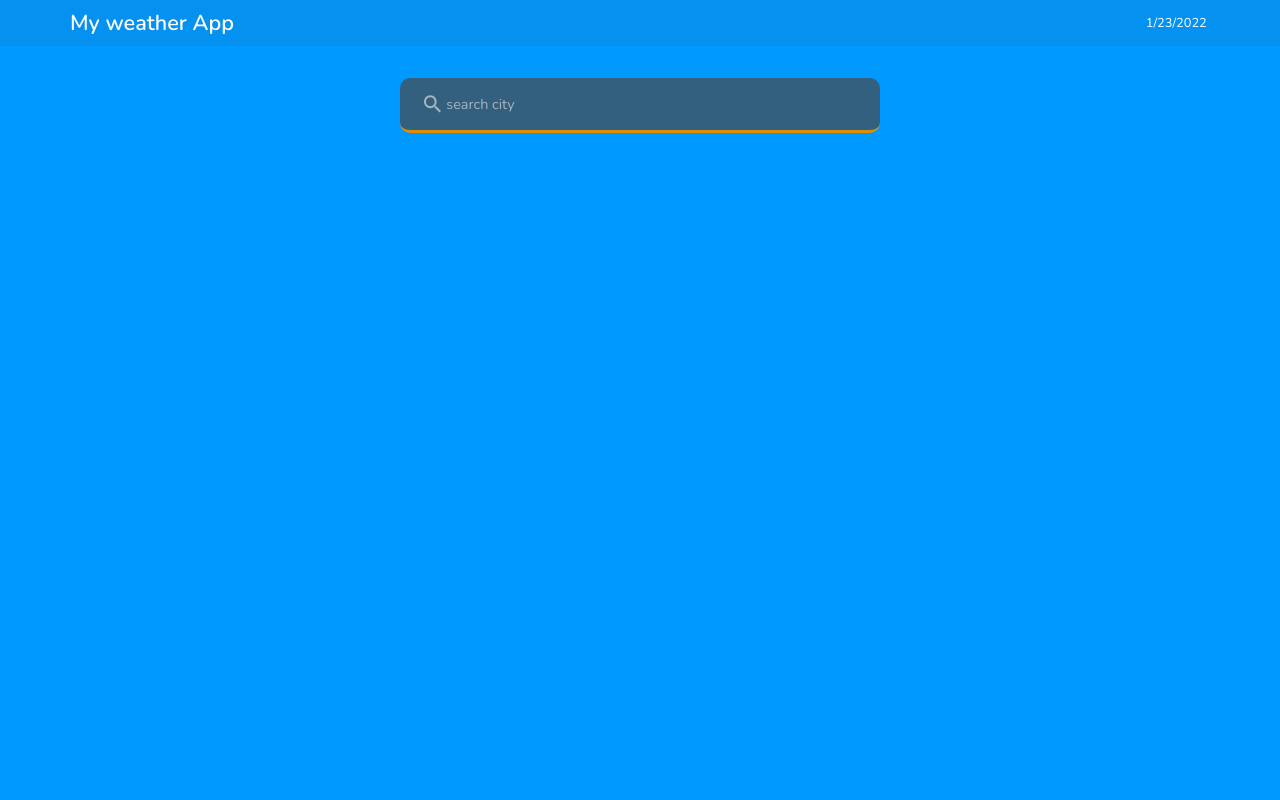
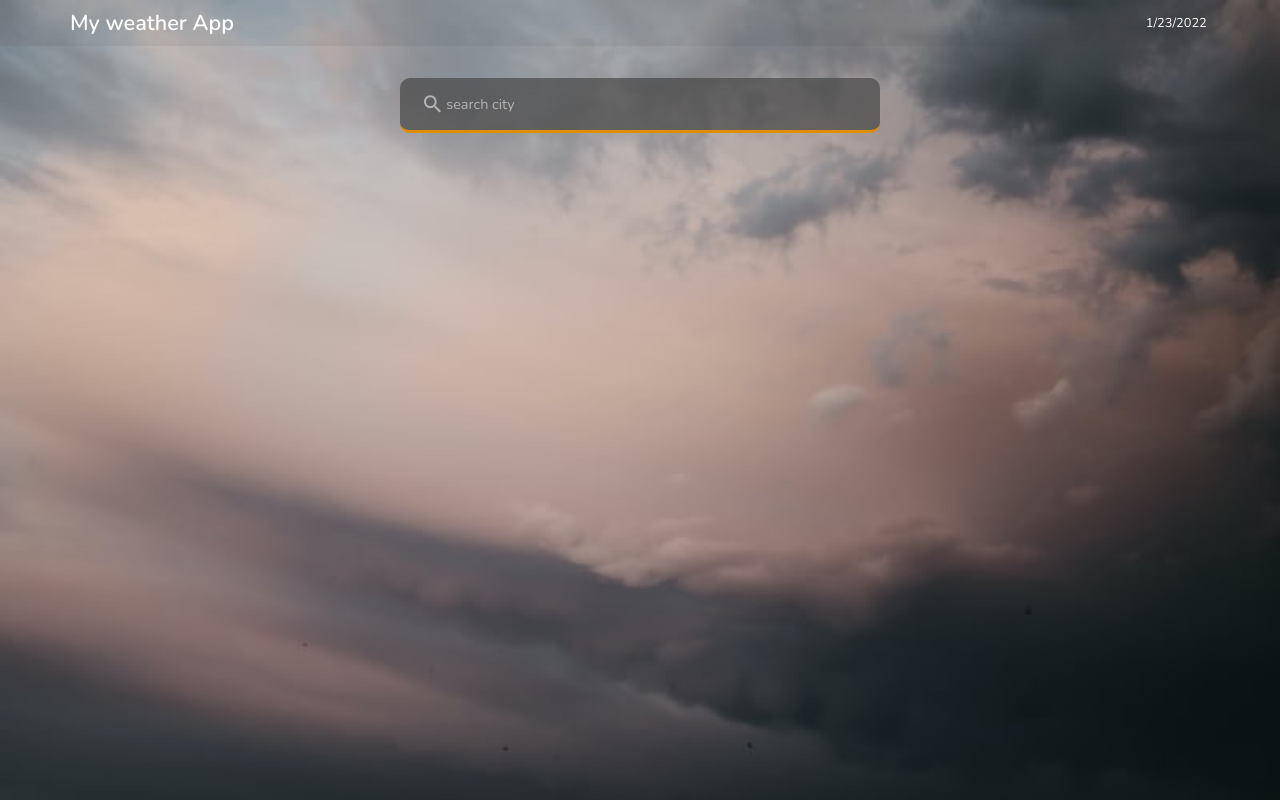
Before and after one commit to IFENOAH/My-weather, a React (Create React App) app: page / in a window 1280 px wide. Built offline with nearby package versions, Linux system fonts and the light colour scheme.

Commit message:
basckground fix

```diff
--- a/src/App.css
+++ b/src/App.css
@@ -19,7 +19,7 @@ html{
   justify-content: flex-start;
   align-items: center;
   flex-direction: column;
-  background: rgb(0, 153, 255);
+  background: url("/src/Images/cloud.jpg");
   background-repeat: no-repeat;
   background-size: cover;
   overflow: scroll;
```
